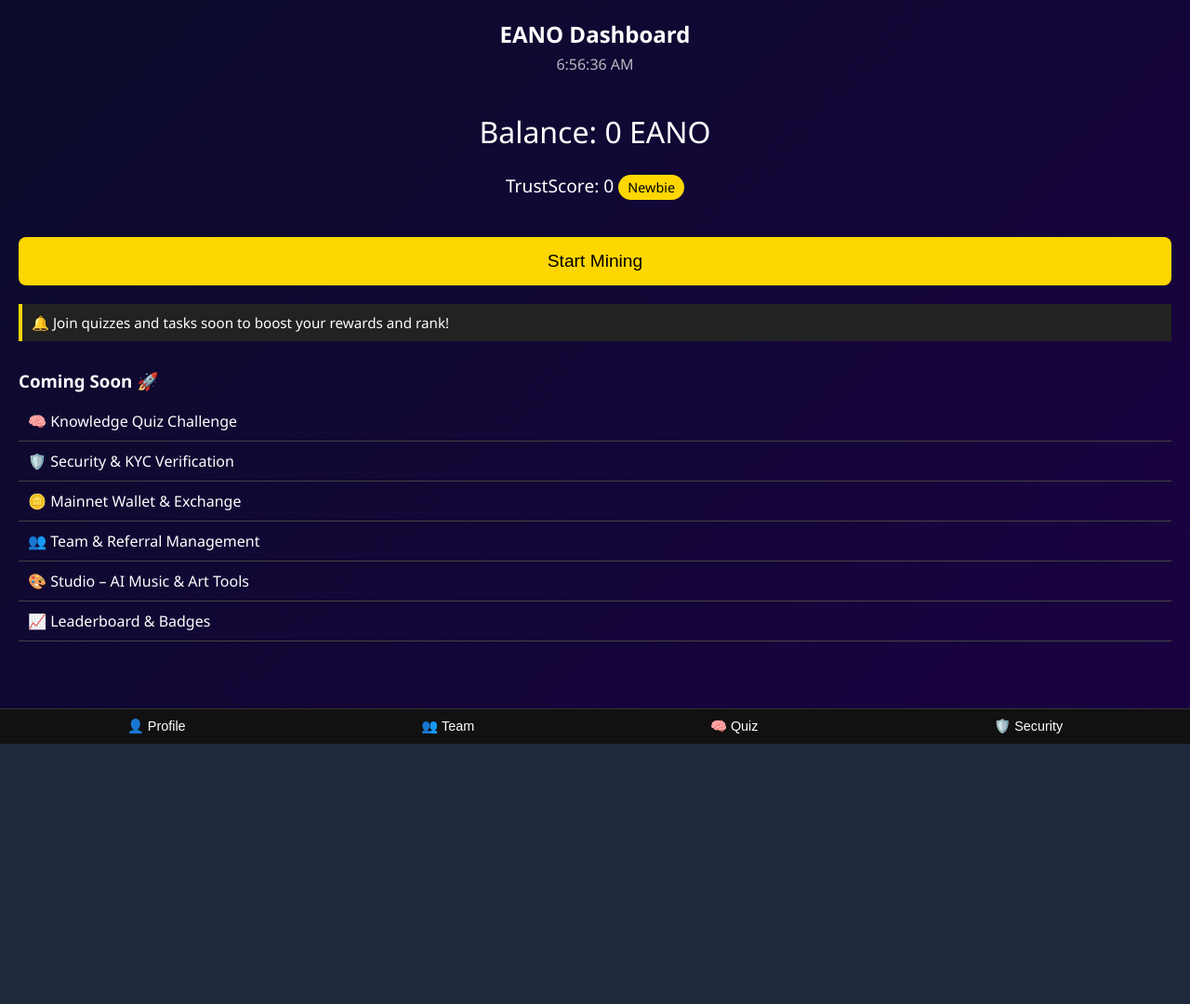
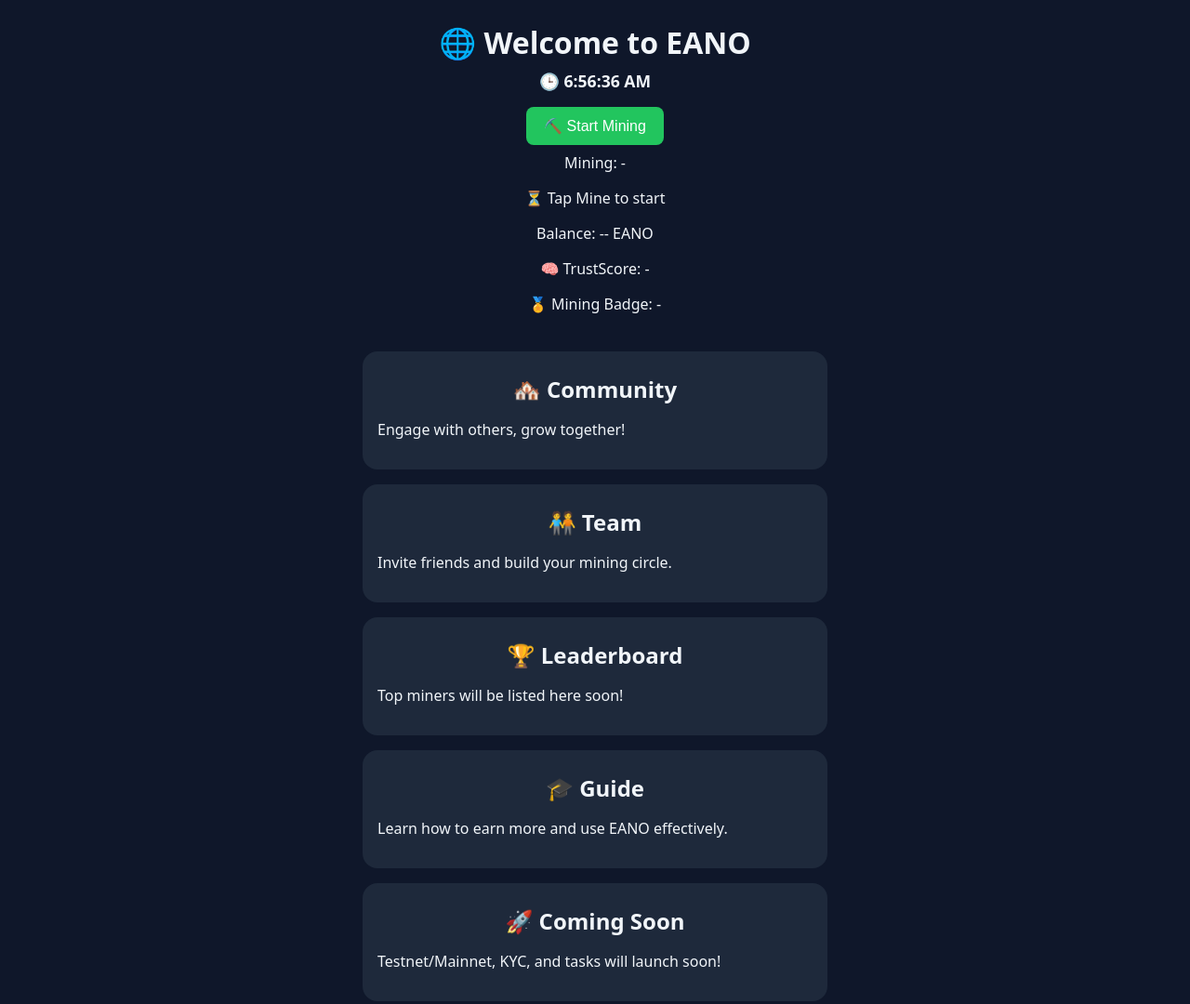
Before and after one commit to Eano-project/Eano-app, a plain HTML site: page dashboard.html in a window 1280 px wide. Shown: the whole page at 93% size. Before the commit the page ends 800 px from the top, so only its background shows below. Drawn offline with Linux system fonts and the light colour scheme.

Commit message:
Update dashboard.html

```diff
--- a/dashboard.html
+++ b/dashboard.html
@@ -2,195 +2,136 @@
 <html lang="en">
 <head>
   <meta charset="UTF-8" />
-  <meta name="viewport" content="width=device-width, initial-scale=1.0"/>
-  <title>EANO Dashboard</title>
-  <link rel="stylesheet" href="style.css" />
-  <link rel="manifest" href="manifest.json">
-  <link rel="icon" href="favicon.ico" type="image/x-icon">
-  <meta name="theme-color" content="#0b0c2a" />
-  <meta name="description" content="EANO Dashboard – Mine free tokens, build your TrustScore, and explore a decentralized future.">
-  <meta property="og:title" content="EANO Dashboard">
-  <meta property="og:description" content="Secure, free mining with TrustScore. Decentralized platform for the future.">
-  <meta property="og:url" content="https://eano-app.netlify.app/dashboard.html">
-  <meta property="og:type" content="website">
-  <meta name="robots" content="index, follow" />
+  <meta name="viewport" content="width=device-width, initial-scale=1.0" />
+  <title>EANO Dashboard ⛏️</title>
+  <link rel="icon" href="/favicon.ico" />
+  <meta name="description" content="Mine EANO, earn TrustScore, and explore community-powered crypto features.">
+  <meta name="theme-color" content="#0f172a">
+  <link rel="manifest" href="/manifest.json" />
   <style>
     body {
-      margin: 0;
-      background: linear-gradient(135deg, #0b0c2a, #1a0142);
-      color: white;
-      font-family: 'Segoe UI', sans-serif;
+      font-family: system-ui, sans-serif;
+      background-color: #0f172a;
+      color: #f1f5f9;
       display: flex;
       flex-direction: column;
-      min-height: 100vh;
-      overflow-x: hidden;
+      align-items: center;
+      margin: 0;
+      padding: 1rem;
     }
-
-    header {
+    h1, h2 {
       text-align: center;
-      padding: 20px;
+      margin: 0.5rem 0;
     }
-
     #clock {
+      font-weight: bold;
+      margin-bottom: 1rem;
+      font-size: 1.1rem;
+    }
+    #balanceDisplay, #miningStatus, #countdownTimer, #trustScoreDisplay, #badgeDisplay {
+      margin: 0.5rem 0;
+    }
+    #mineButton {
+      padding: 0.7rem 1.2rem;
       font-size: 1rem;
-      margin-top: 5px;
-      opacity: 0.7;
+      border: none;
+      background: #22c55e;
+      color: white;
+      border-radius: 0.5rem;
+      cursor: pointer;
     }
-
-    .container {
-      flex: 1;
-      padding: 20px;
+    #mineButton:hover {
+      background: #16a34a;
+    }
+    .scrollable-section {
+      width: 100%;
+      max-width: 500px;
+      margin-top: 2rem;
       overflow-y: auto;
     }
-
-    .balance {
-      font-size: 2rem;
+    .section {
+      background: #1e293b;
+      padding: 1rem;
+      margin-bottom: 1rem;
+      border-radius: 1rem;
+    }
+    .modal {
+      position: fixed;
+      top: 0; left: 0;
+      width: 100vw; height: 100vh;
+      background: rgba(0, 0, 0, 0.8);
+      display: none;
+      align-items: center;
+      justify-content: center;
+      z-index: 1000;
+    }
+    .modal-content {
+      background: #0f172a;
+      padding: 2rem;
+      border-radius: 1rem;
       text-align: center;
-      margin-bottom: 20px;
+      box-shadow: 0 0 15px rgba(255, 255, 255, 0.1);
     }
-
-    .trust-score {
-      text-align: center;
-      font-size: 1.2rem;
-      margin-bottom: 20px;
-    }
-
-    .badge {
-      font-size: 0.9rem;
-      background: gold;
-      color: #000;
-      padding: 4px 10px;
-      border-radius: 20px;
-      display: inline-block;
-      margin-top: 5px;
-    }
-
-    button#mine-btn {
-      padding: 15px;
-      font-size: 1.2rem;
-      background: gold;
-      color: black;
+    .modal-content button {
+      margin-top: 1rem;
+      padding: 0.5rem 1rem;
+      background: #2563eb;
       border: none;
-      border-radius: 8px;
+      color: white;
+      border-radius: 0.5rem;
       cursor: pointer;
-      width: 100%;
-      margin-top: 20px;
-    }
-
-    .announcement {
-      margin: 20px 0;
-      padding: 10px;
-      background: #222;
-      border-left: 4px solid gold;
-      font-size: 0.95rem;
-    }
-
-    .features {
-      margin-top: 30px;
-    }
-
-    .features h3 {
-      margin-bottom: 10px;
-    }
-
-    .features ul {
-      list-style: none;
-      padding-left: 0;
-    }
-
-    .features li {
-      padding: 10px;
-      border-bottom: 1px solid #444;
-    }
-
-    .bottom-bar {
-      position: fixed;
-      bottom: 0;
-      left: 0;
-      width: 100%;
-      background: #111;
-      display: flex;
-      justify-content: space-around;
-      padding: 10px;
-      border-top: 1px solid #333;
-    }
-
-    .bottom-bar button {
-      background: none;
-      color: white;
-      border: none;
-      font-size: 0.9rem;
-      cursor: pointer;
-    }
-
-    #countdown {
-      text-align: center;
-      margin-top: 10px;
-      font-size: 1rem;
-      color: gold;
-    }
-
-    #notification {
-      display: none;
-      background: #222;
-      padding: 15px;
-      margin: 15px auto;
-      border: 1px solid gold;
-      text-align: center;
-      border-radius: 8px;
-      max-width: 300px;
     }
   </style>
 </head>
 <body>
-  <header>
-    <h2>EANO Dashboard</h2>
-    <div id="clock">--:--:--</div>
-  </header>
 
-  <div class="container">
-    <div class="balance">Balance: <span id="balance">0</span> EANO</div>
+  <h1>🌐 Welcome to EANO</h1>
+  <div id="clock">🕒 Loading time...</div>
 
-    <div class="trust-score">
-      TrustScore: <span id="trust-score">0</span>
-      <div class="badge" id="trust-badge">Newbie</div>
+  <button id="mineButton">⛏️ Start Mining</button>
+  <div id="miningStatus">Mining: -</div>
+  <div id="countdownTimer">⏳ Tap Mine to start</div>
+  <div id="balanceDisplay">Balance: -- EANO</div>
+  <div id="trustScoreDisplay">🧠 TrustScore: -</div>
+  <div id="badgeDisplay">🏅 Mining Badge: -</div>
+
+  <div class="scrollable-section">
+    <div class="section">
+      <h2>🏘️ Community</h2>
+      <p>Engage with others, grow together!</p>
     </div>
-
-    <button id="mine-btn">Start Mining</button>
-    <div id="countdown"></div>
-    <div id="notification">⛏️ Your mining session has ended. Come back to mine again!</div>
-
-    <div class="announcement">
-      🔔 Join quizzes and tasks soon to boost your rewards and rank!
+    <div class="section">
+      <h2>🧑‍🤝‍🧑 Team</h2>
+      <p>Invite friends and build your mining circle.</p>
     </div>
-
-    <div class="features">
-      <h3>Coming Soon 🚀</h3>
-      <ul>
-        <li>🧠 Knowledge Quiz Challenge</li>
-        <li>🛡️ Security & KYC Verification</li>
-        <li>🪙 Mainnet Wallet & Exchange</li>
-        <li>👥 Team & Referral Management</li>
-        <li>🎨 Studio – AI Music & Art Tools</li>
-        <li>📈 Leaderboard & Badges</li>
-      </ul>
+    <div class="section">
+      <h2>🏆 Leaderboard</h2>
+      <p>Top miners will be listed here soon!</p>
+    </div>
+    <div class="section">
+      <h2>🎓 Guide</h2>
+      <p>Learn how to earn more and use EANO effectively.</p>
+    </div>
+    <div class="section">
+      <h2>🚀 Coming Soon</h2>
+      <p>Testnet/Mainnet, KYC, and tasks will launch soon!</p>
     </div>
   </div>
 
-  <div class="bottom-bar">
-    <button onclick="alert('Profile coming soon')">👤 Profile</button>
-    <button onclick="alert('Team feature coming soon')">👥 Team</button>
-    <button onclick="alert('Quiz challenge launching soon')">🧠 Quiz</button>
-    <button onclick="alert('Security tasks will unlock')">🛡️ Security</button>
-  </div>
+  <!-- JS scripts -->
+  <script type="module" src="/firebase.js"></script>
+  <script type="module" src="/dashboard.js"></script>
 
-  <script type="module" src="dashboard.js"></script>
   <script>
     // Live Clock
-    setInterval(() => {
+    function updateClock() {
       const now = new Date();
-      document.getElementById('clock').textContent = now.toLocaleTimeString();
-    }, 1000);
+      document.getElementById("clock").textContent =
+        "🕒 " + now.toLocaleTimeString();
+    }
+    setInterval(updateClock, 1000);
+    updateClock();
   </script>
+
 </body>
 </html>
```
